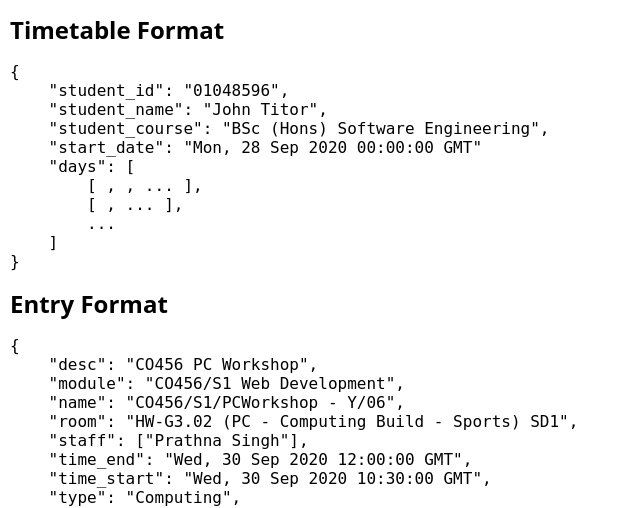
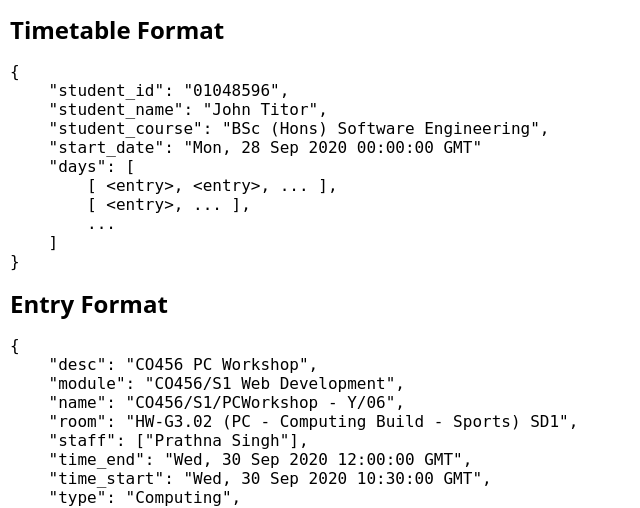
Before and after one commit to hensm/bnu_times, a Flask app: page /about in a window 1280 px wide. Shown: the part 240-748 px from the top of the page, without its empty margins (0-640 px from the left). Run offline with Flask 2, Linux system fonts and the light colour scheme.

Commit message:
Fix unescaped characters

```diff
--- a/templates/about.html
+++ b/templates/about.html
@@ -18,8 +18,8 @@ GET /api/timetable/:student_id
     "student_course": "BSc (Hons) Software Engineering",
     "start_date": "Mon, 28 Sep 2020 00:00:00 GMT"
     "days": [
-        [ <entry>, <entry>, ... ],
-        [ <entry>, ... ],
+        [ &lt;entry&gt;, &lt;entry&gt;, ... ],
+        [ &lt;entry&gt;, ... ],
         ...
     ]
 }
```
